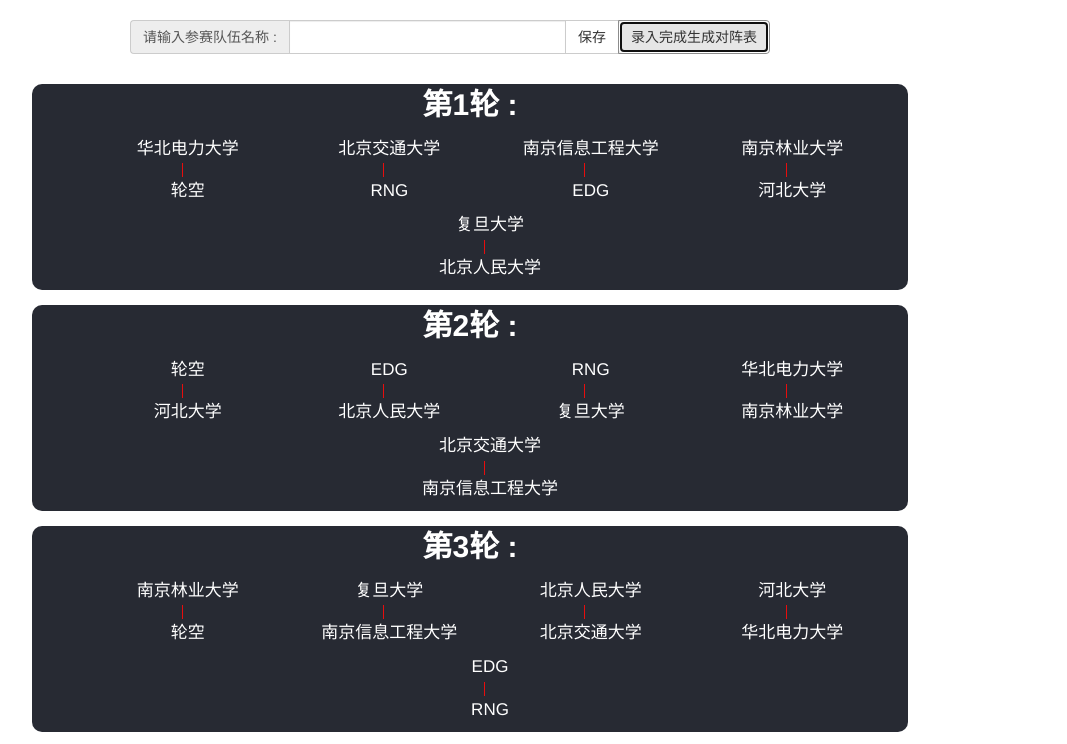
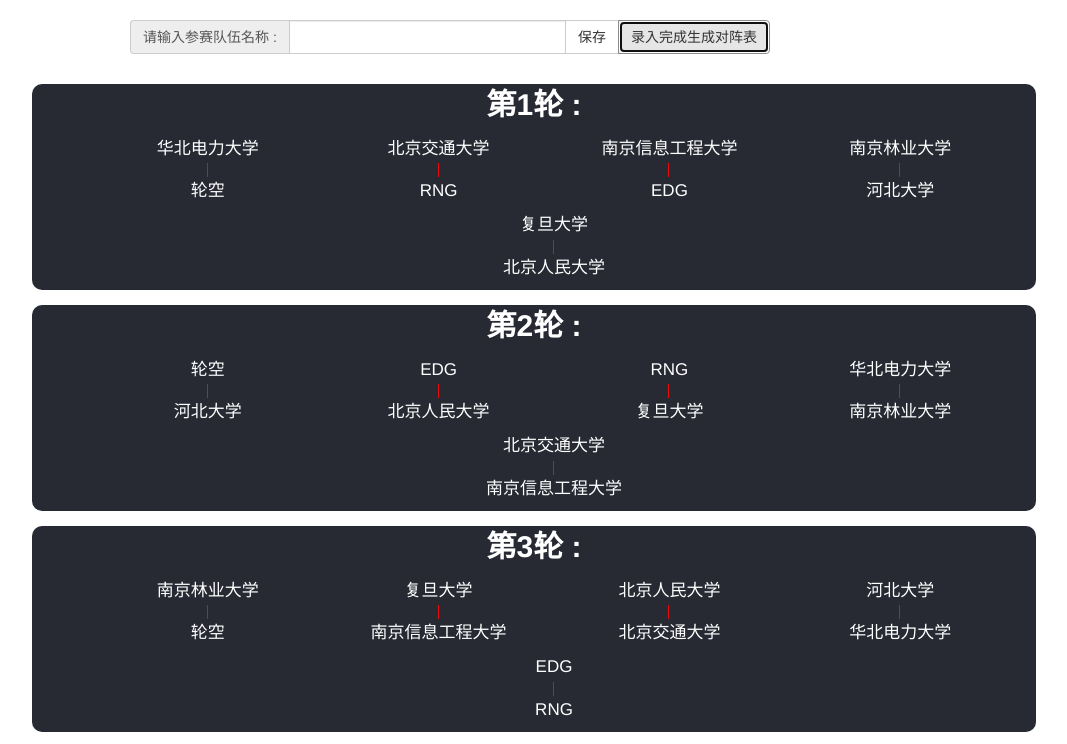
Before and after one commit to GiantDrawf/BergerScheduling, a plain HTML site: page views/index.html in a window 1280 px wide. Both pictures are taken after a click on the button "录入完成生成对阵表". Shown: the top 744 px of the page, without its empty margins (190-1257 px from the left). Drawn offline with Linux system fonts and the light colour scheme.

Commit message:
change some styles

```diff
--- a/css/index.css
+++ b/css/index.css
@@ -19,7 +19,7 @@ ul li{
 	padding: 10px;
 	margin : 20px 0px 0px 20px ;
 	float : left;
-	width : 70%;
+	width : 80%;
 }
 .backstyle{
 	margin-bottom: 15px;
@@ -44,5 +44,6 @@ ul li{
 .line{
 	border-right: 1px solid #e80d0d;
     height: 14px;
-    margin: 2px 86px 2px 0px;
+    margin: 2px 0px 2px 0px;
+    width: 50%;
 }
```
